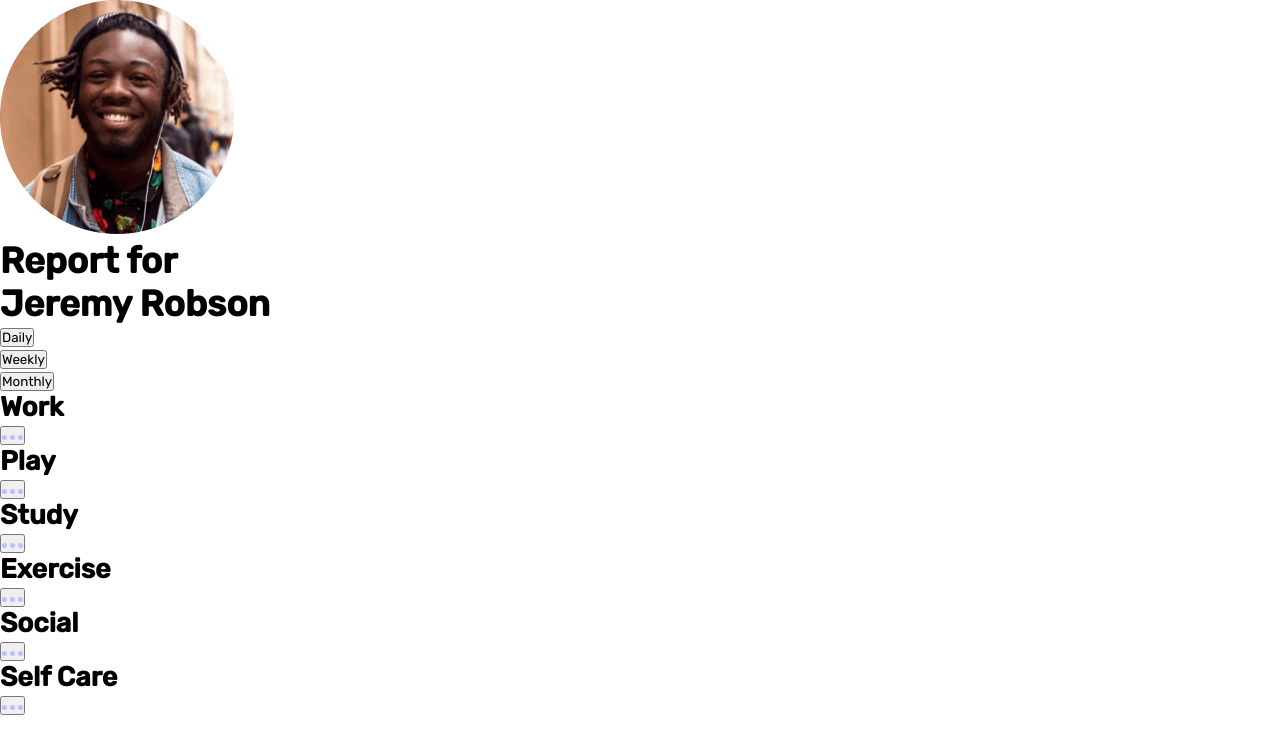
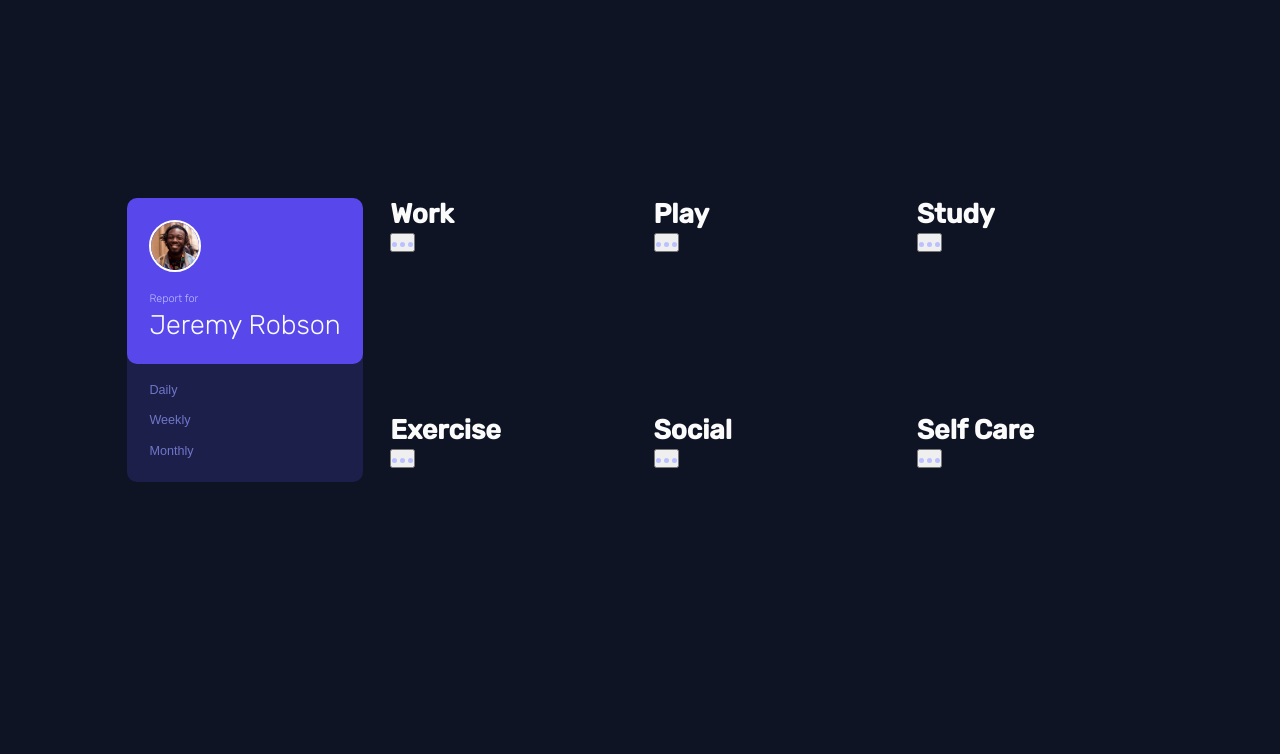
Before and after one commit to AdamMatulay/time-tracking-dashboard, a plain HTML site: page index.html in a window 1280 px wide. Drawn offline with Linux system fonts and the light colour scheme.

Commit message:
Header - css

```diff
--- a/index.html
+++ b/index.html
@@ -28,13 +28,13 @@
           <img src="./images/image-jeremy.png" alt="Jeremy Robson" />
           <h1><span>Report for</span><br />Jeremy Robson</h1>
         </div>
-        <div class="dashboard-timeline-toggle">
+        <nav class="dashboard-timeline-toggle">
           <ul>
             <li><button class="toggle-button">Daily</button></li>
             <li><button class="toggle-button">Weekly</button></li>
             <li><button class="toggle-button">Monthly</button></li>
           </ul>
-        </div>
+        </nav>
       </header>
       <div class="dashboard-tile">
         <div class="tile-header"></div>
--- a/styles.css
+++ b/styles.css
@@ -1,11 +1,11 @@
-*, body {
+*,
+body {
   margin: 0;
   padding: 0;
   box-sizing: border-box;
-    font-family: 'Rubik', sans-serif;
 }
 
-:root{
+:root {
   font-size: 18px;
   --Purple-600: hsl(246, 80%, 60%);
   --Orange-300: hsl(15, 100%, 70%);
@@ -19,3 +19,76 @@
   --Purple-500: hsl(235, 45%, 61%);
   --Navy-200: hsl(236, 100%, 87%);
 }
+
+body {
+  font-family: "Rubik", sans-serif;
+  background: var(--Navy-950);
+  color: rgb(251, 251, 251);
+  display: flex;
+  justify-content: center;
+  align-items: center;
+  min-height: 100dvh;
+}
+
+.dashboard-wrapper {
+  display: grid;
+  grid-template-columns: 1fr 1fr 1fr 1fr;
+  max-width: 70em;
+  min-height: 22.5em;
+  gap: 1.5em;
+  margin: 0 1em;
+}
+
+.dashboard-header {
+  grid-row: 1 / 3;
+}
+
+.dashboard-user {
+  background: var(--Purple-600);
+  padding: 1.25em;
+  border-radius: 10px;
+  position: relative;
+  z-index: 2;
+  margin-bottom: -1em;
+}
+
+.dashboard-user img {
+  width: 52px;
+  height: 52px;
+  border: 2.5px solid white;
+  border-radius: 50%;
+}
+
+.dashboard-user h1 {
+  font-size: 1.5rem;
+  font-weight: 300;
+}
+
+.dashboard-user h1 span {
+  font-size: 0.6rem;
+  color: var(--Navy-200);
+}
+
+.dashboard-timeline-toggle {
+  padding: 1.5em 1.25em 1em 1.25em;
+  background: var(--Navy-900);
+  border-radius: 0 0 10px 10px;
+}
+
+.dashboard-timeline-toggle ul li {
+  list-style: none;
+  line-height: 1.7;
+}
+
+.toggle-button {
+  cursor: pointer;
+  background-color: var(--Navy-900);
+  border: none;
+  outline: none;
+  color: var(--Purple-500);
+  font-size: 0.7rem;
+}
+
+.toggle-button:hover, .toggle-button:active, .toggle-button:focus {
+    color: rgb(251, 251, 251);
+}
```
Lines whose indentation alone changed are shown as unchanged.
